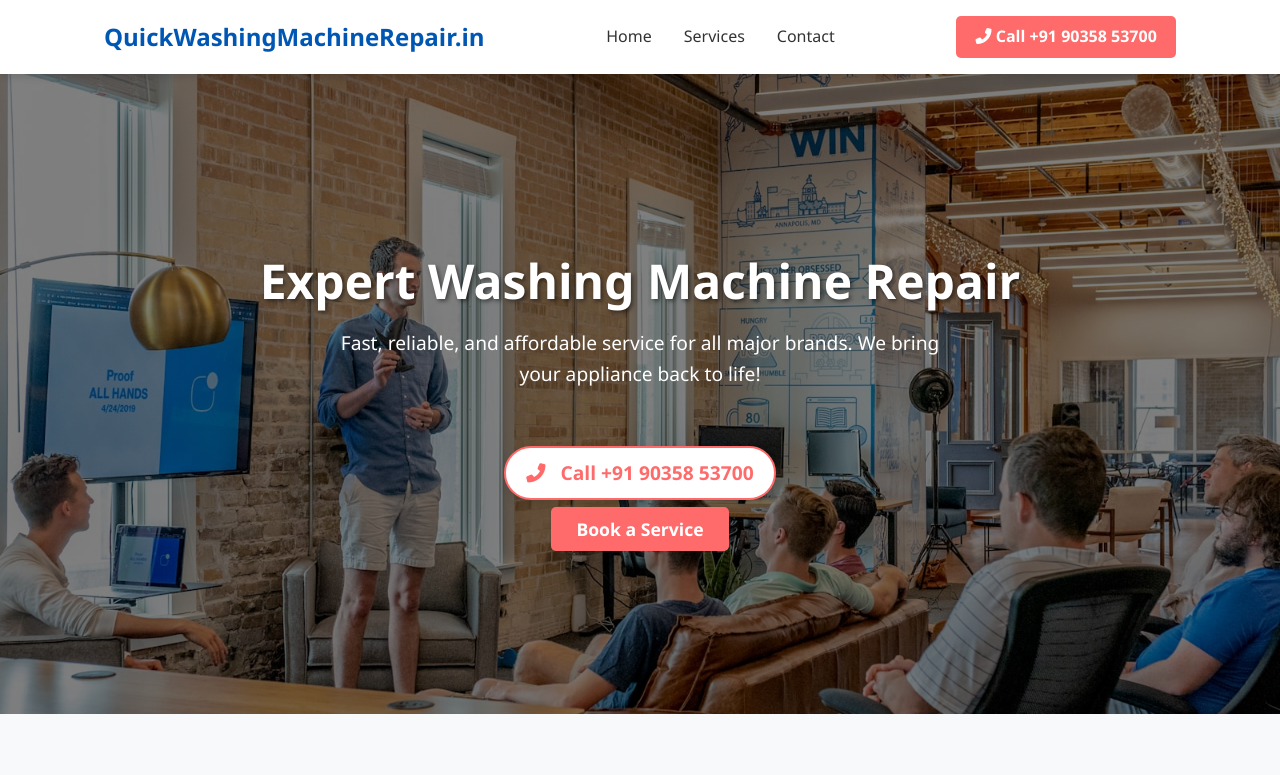
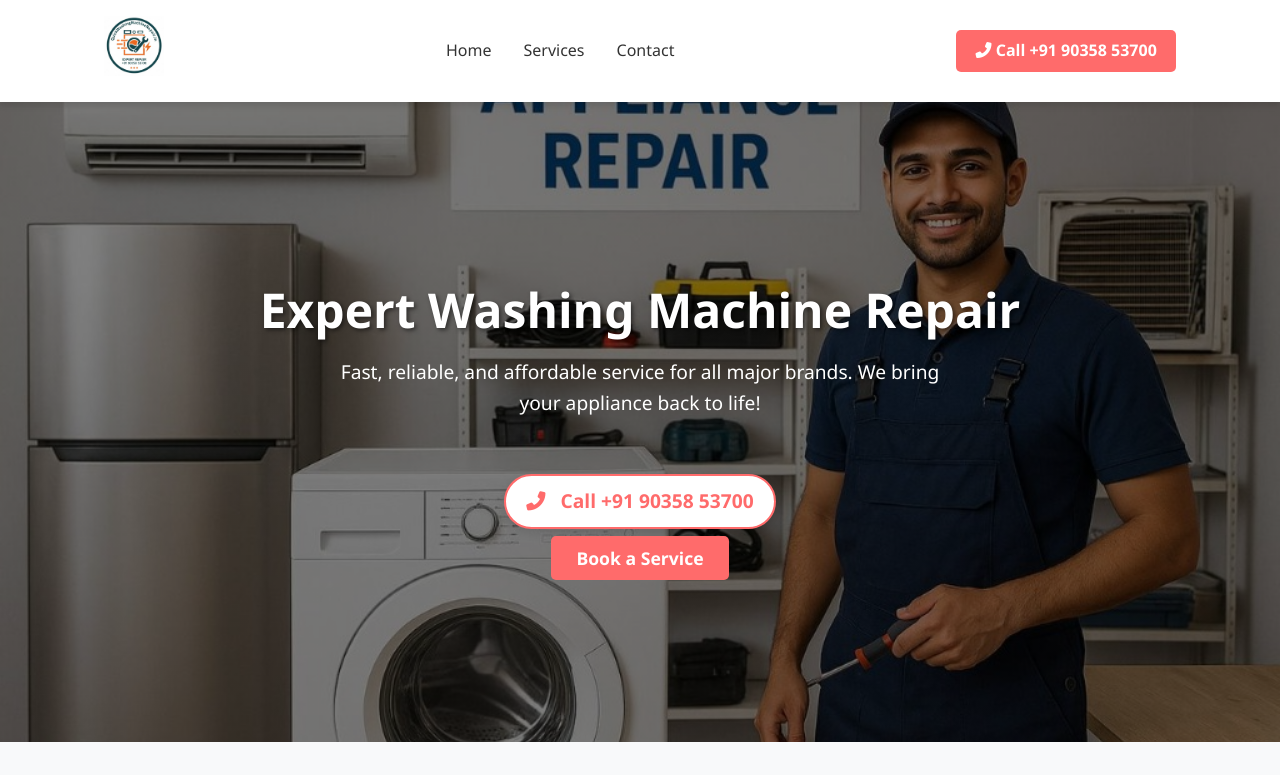
Before and after one commit to Vedonyx/quickwashingmachinerepair, a plain HTML site: page index.html in a window 1280 px wide. Shown: the top 775 px of the page. Drawn offline with Linux system fonts and the light colour scheme.

Commit message:
slideshow

```diff
--- a/index.html
+++ b/index.html
@@ -87,7 +87,9 @@
     <!-- Header -->
     <header>
         <nav class="navbar">
-            <div class="logo">QuickWashingMachineRepair.in</div>
+            <div class="logo">
+                <img src="images/logo.jpg" alt="QuickWashingMachineRepair.in Logo" style="height: 60px; width: auto;">
+            </div>
             <div class="nav-links">
                 <a href="index.html">Home</a>
                 <a href="#services">Services</a>
@@ -98,7 +100,7 @@
     </header>
 
     <!-- Hero Section -->
-    <section class="hero">
+    <section class="hero" id="heroSection">
         <div class="hero-content">
             <h1>Expert Washing Machine Repair</h1>
             <p>Fast, reliable, and affordable service for all major brands. We bring your appliance back to life!</p>
--- a/script.js
+++ b/script.js
@@ -10,6 +10,22 @@ document.addEventListener('DOMContentLoaded', () => {
             });
         });
     });
+
+    // Hero section slideshow
+    const heroSection = document.getElementById('heroSection');
+    const heroImages = [
+        'images/hero_image_1.jpg',
+        'images/hero_image_2.jpg'
+    ];
+    let currentImageIndex = 0;
+
+    function changeHeroBackground() {
+        currentImageIndex = (currentImageIndex + 1) % heroImages.length;
+        heroSection.style.backgroundImage = `linear-gradient(rgba(0, 0, 0, 0.5), rgba(0, 0, 0, 0.5)), url('${heroImages[currentImageIndex]}')`;
+    }
+
+    // Change background every 4 seconds
+    setInterval(changeHeroBackground, 4000);
 });
 
 function sendToWhatsapp(e) {
--- a/style.css
+++ b/style.css
@@ -112,7 +112,7 @@ header {
 
 /* Hero Section */
 .hero {
-    background: linear-gradient(rgba(0, 0, 0, 0.5), rgba(0, 0, 0, 0.5)), url('images/home_hero.jpg');
+    background: linear-gradient(rgba(0, 0, 0, 0.5), rgba(0, 0, 0, 0.5)), url('images/hero_image_1.jpg');
     background-size: cover;
     background-position: center;
     height: 80vh;
@@ -122,6 +122,7 @@ header {
     text-align: center;
     color: var(--white);
     padding: 0 1rem;
+    transition: background-image 1s ease-in-out;
 }
 
 .hero-content h1 {
```
Also changed, not shown: images/hero_image_1.jpg (added), images/hero_image_2.jpg (added), images/logo.jpg (added).
